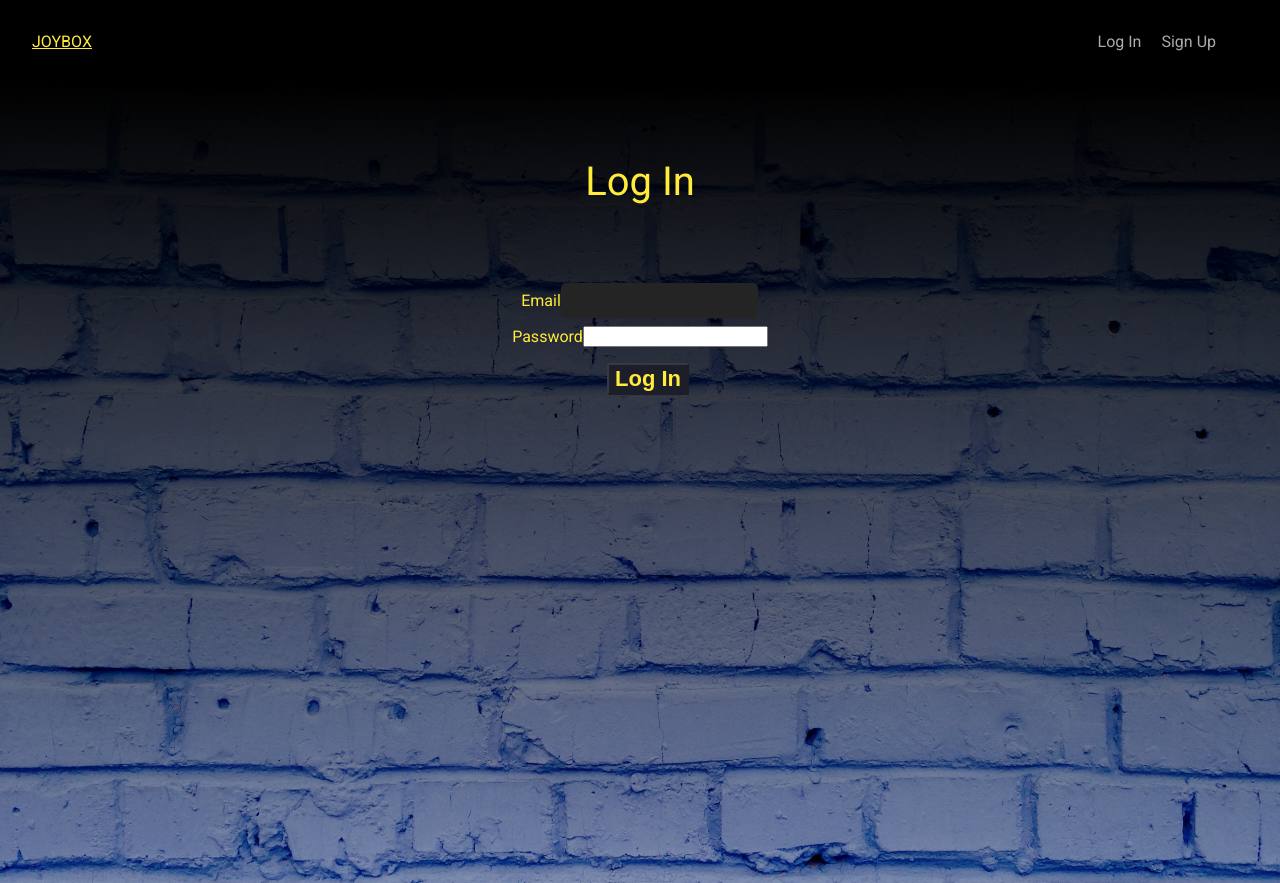
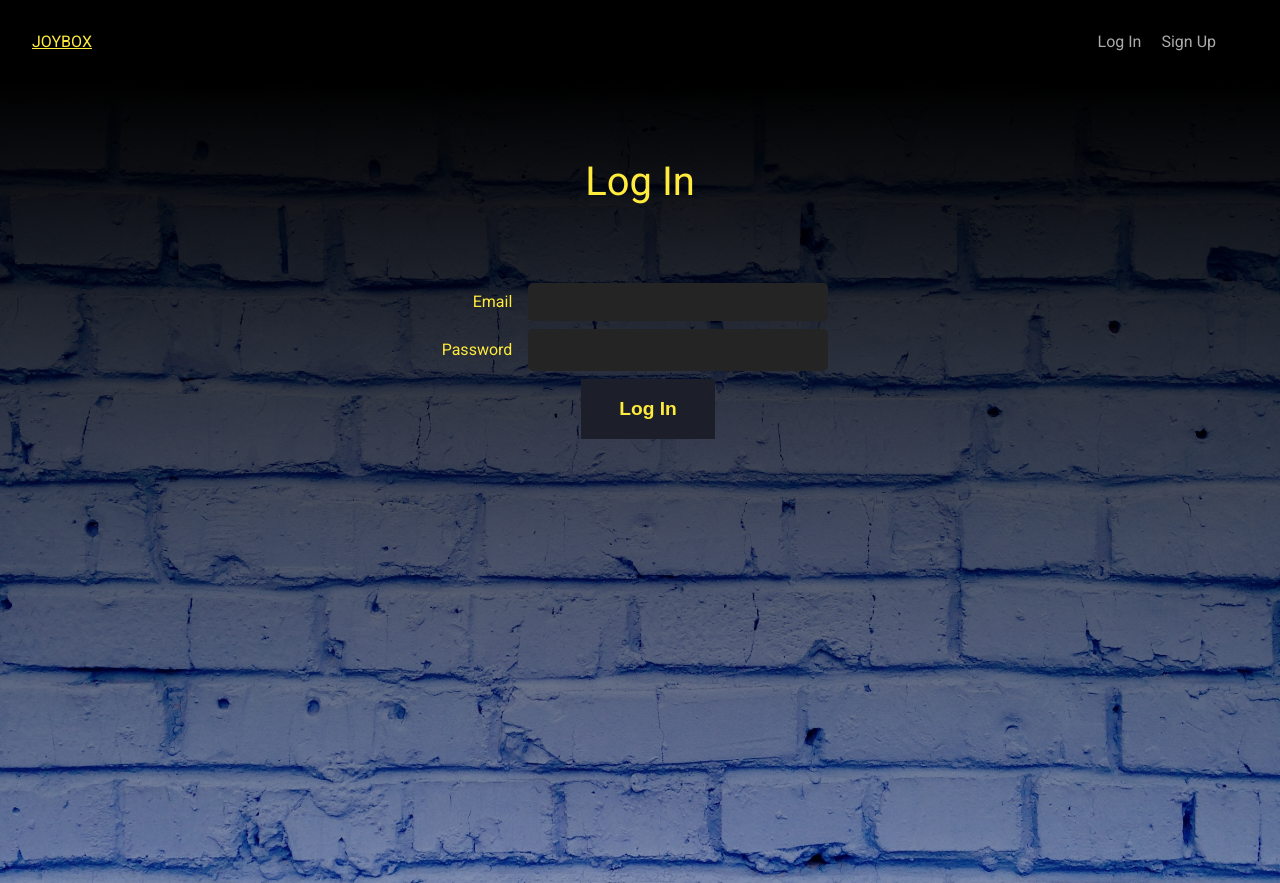
Before and after one commit to any-stone/joy-box-front-end, a React (Vite) app: page /auth/login in a window 1280 px wide. Built offline with nearby package versions, Linux system fonts and the light colour scheme; no server answers.

Commit message:
add consistent styling to sign in page

```diff
--- a/src/pages/Login/Login.module.css
+++ b/src/pages/Login/Login.module.css
@@ -10,12 +10,12 @@
 }
 
 .inputField {
-  margin-left: 16px;
+  margin: 0 10px 0 16px;
   padding: 10px;
   font-size: 16px;
   width: 300px;
   border-radius: 5px;
-  border: none;
+  border: 2px solid transparent;
   background-color: #242424;
   color: white;
   box-sizing: border-box;
@@ -47,10 +47,21 @@
   justify-content: flex-end;
   align-items: center;
   margin-bottom: 8px;
+  white-space: nowrap;
 }
 
 .button {
   margin-left: 16px;
+  padding: 1em 2em;
+  font-size: 1.2rem;
+  font-weight: bold;
+  border: none;
+  transition: transform 0.2s, box-shadow 0.2s;
+}
+
+.button:hover {
+  transform: scale(1.05);
+  box-shadow: 0 8px 16px 0 #696969;
 }
 
 .signup-button {
@@ -70,6 +81,8 @@
   box-shadow: 0 8px 16px 0 #696969;
 }
 
-.form > label:last-of-type {
-  margin-bottom: 16px;
+@media screen and (max-width: 480px) {
+  .inputField {
+    width: calc(100% - 40px);
+  }
 }
--- a/src/pages/Login/Login.tsx
+++ b/src/pages/Login/Login.tsx
@@ -61,6 +61,7 @@ const LoginPage = (props: AuthPageProps): JSX.Element => {
             value={email}
             name="email"
             onChange={handleChange}
+            className={styles.inputField}
           />
         </label>
         <label className={styles.label}>
@@ -70,6 +71,7 @@ const LoginPage = (props: AuthPageProps): JSX.Element => {
             value={password}
             name="password"
             onChange={handleChange}
+            className={styles.inputField}
           />
         </label>
         <div>
```
